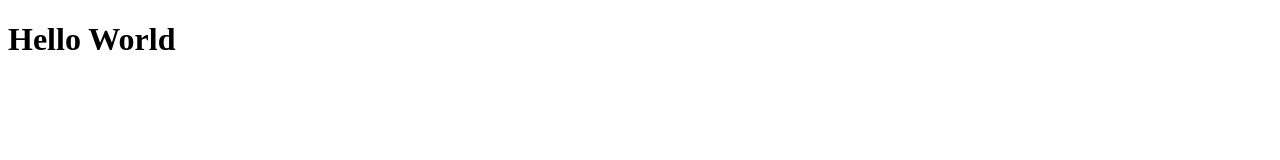
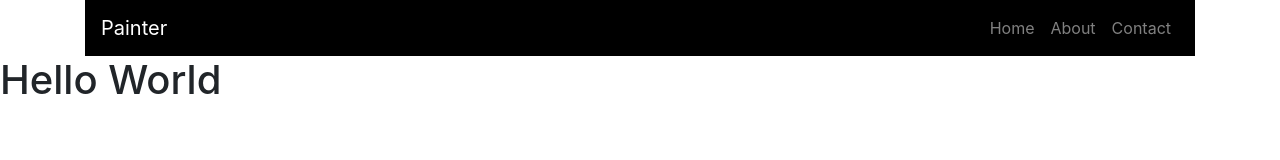
Before and after one commit to Bibek-Rasaili/Painter, a website: page index.html in a window 1280 px wide. Drawn offline with nearby package versions, Linux system fonts and the light colour scheme.

Commit message:
Bootstrap now working on local server

```diff
--- a/index.html
+++ b/index.html
@@ -2,9 +2,47 @@
 <html lang="en" dir="ltr">
   <head>
     <meta charset="utf-8">
-    <title>Home Page</title>
+    <meta name="viewport" content="width=device-width">
+    <meta name="name" content="Painter">
+    <meta name="description" content="Web application providing information about Painter and job">
+    <meta name="keywords" content="Painter, painting">
+    <meta name="author" content="Bibek">
+    <title>Painter | Home Page</title>
+    <!-- Bootstrap -->
+    <link rel="stylesheet" href="https://stackpath.bootstrapcdn.com/bootstrap/4.4.1/css/bootstrap.min.css" integrity="sha384-Vkoo8x4CGsO3+Hhxv8T/Q5PaXtkKtu6ug5TOeNV6gBiFeWPGFN9MuhOf23Q9Ifjh" crossorigin="anonymous">
+    <!-- Custom CSS -->
+    <link rel="stylesheet" href="css/styles.css">
   </head>
   <body>
+    <header>
+      <div class="container">
+      <nav class="navbar navbar-expand-lg navbar-dark bg-black">
+        <a class="navbar-brand" href="#">Painter</a>
+        <button class="navbar-toggler" type="button" data-toggle="collapse" data-target="#navbarNav" aria-controls="navbarNav" aria-expanded="false" aria-label="Toggle navigation">
+          <span class="navbar-toggler-icon"></span>
+        </button>
+        <div class="collapse navbar-collapse" id="navbarNav">
+        <ul class="navbar-nav ml-auto">
+          <li class="nav-item">
+            <a class="nav-link" href="#">Home</a>
+          </li>
+          <li class="nav-item">
+            <a class="nav-link" href="#">About</a>
+          </li>
+          <li class="nav-item">
+            <a class="nav-link" href="#">Contact</a>
+          </li>
+        </ul>
+        </div>
+      </nav>
+      </div>
+    </header>
     <h1>Hello World</h1>
+
+
+
+    <!-- Bootstrap JS, JQuery, popper.js --><script src="https://code.jquery.com/jquery-3.4.1.slim.min.js" integrity="sha384-J6qa4849blE2+poT4WnyKhv5vZF5SrPo0iEjwBvKU7imGFAV0wwj1yYfoRSJoZ+n" crossorigin="anonymous"></script>
+<script src="https://cdn.jsdelivr.net/npm/popper.js@1.16.0/dist/umd/popper.min.js" integrity="sha384-Q6E9RHvbIyZFJoft+2mJbHaEWldlvI9IOYy5n3zV9zzTtmI3UksdQRVvoxMfooAo" crossorigin="anonymous"></script>
+<script src="https://stackpath.bootstrapcdn.com/bootstrap/4.4.1/js/bootstrap.min.js" integrity="sha384-wfSDF2E50Y2D1uUdj0O3uMBJnjuUD4Ih7YwaYd1iqfktj0Uod8GCExl3Og8ifwB6" crossorigin="anonymous"></script>
   </body>
 </html>
--- /dev/null
+++ b/public/css/styles.css
@@ -0,0 +1,4 @@
+
+.bg-black {
+  background-color: black;
+}
--- a/server.js
+++ b/server.js
@@ -1,10 +1,11 @@
 const express = require('express');
 
 const app = express();
+app.use(express.static(__dirname+"/public")); //for boot strap ans custom css
 
 app.get("/", function(req, res){
   // console.log(req);//logs request from browser.
-  res.send("<h1>Hello World</h1>");
+  res.sendFile(__dirname+"/index.html");
 });
 
 app.listen(3000, function(){
```
